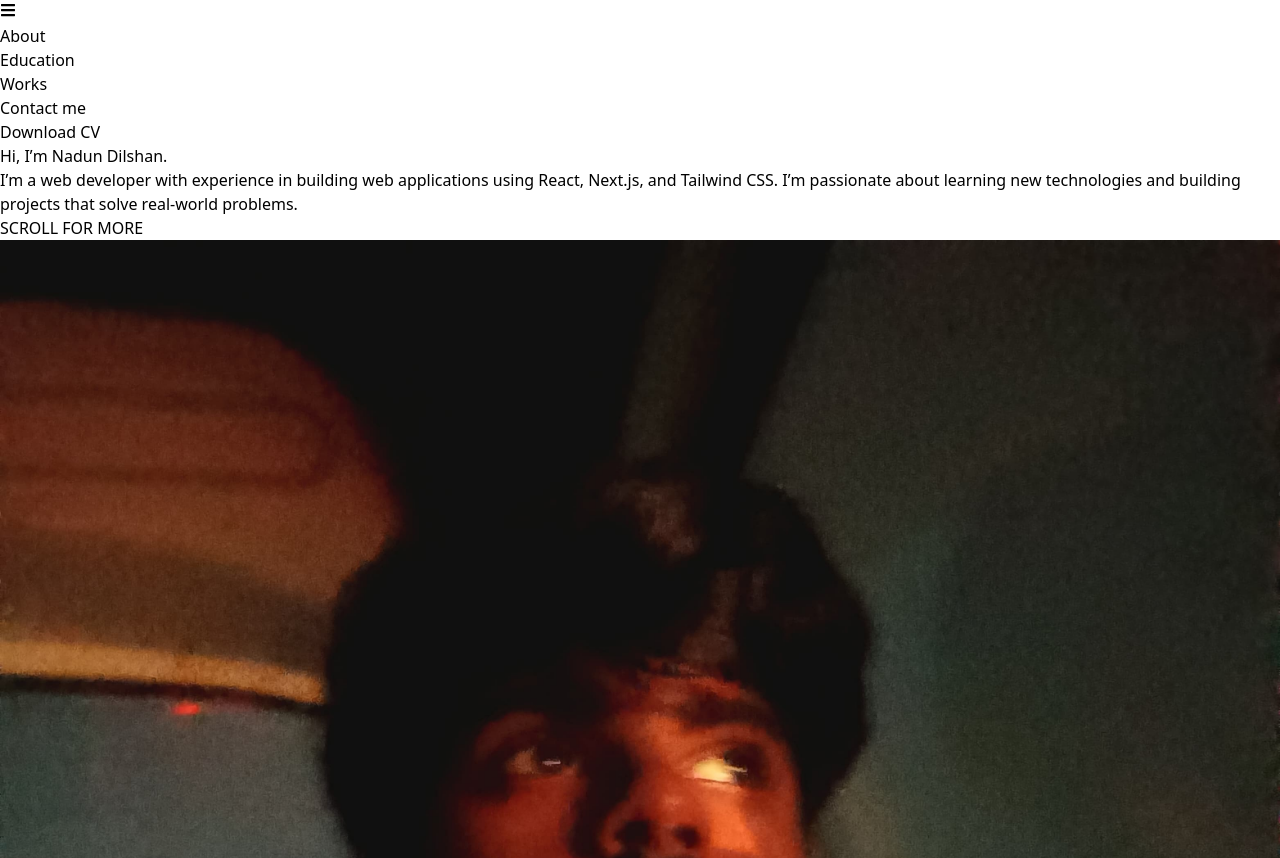
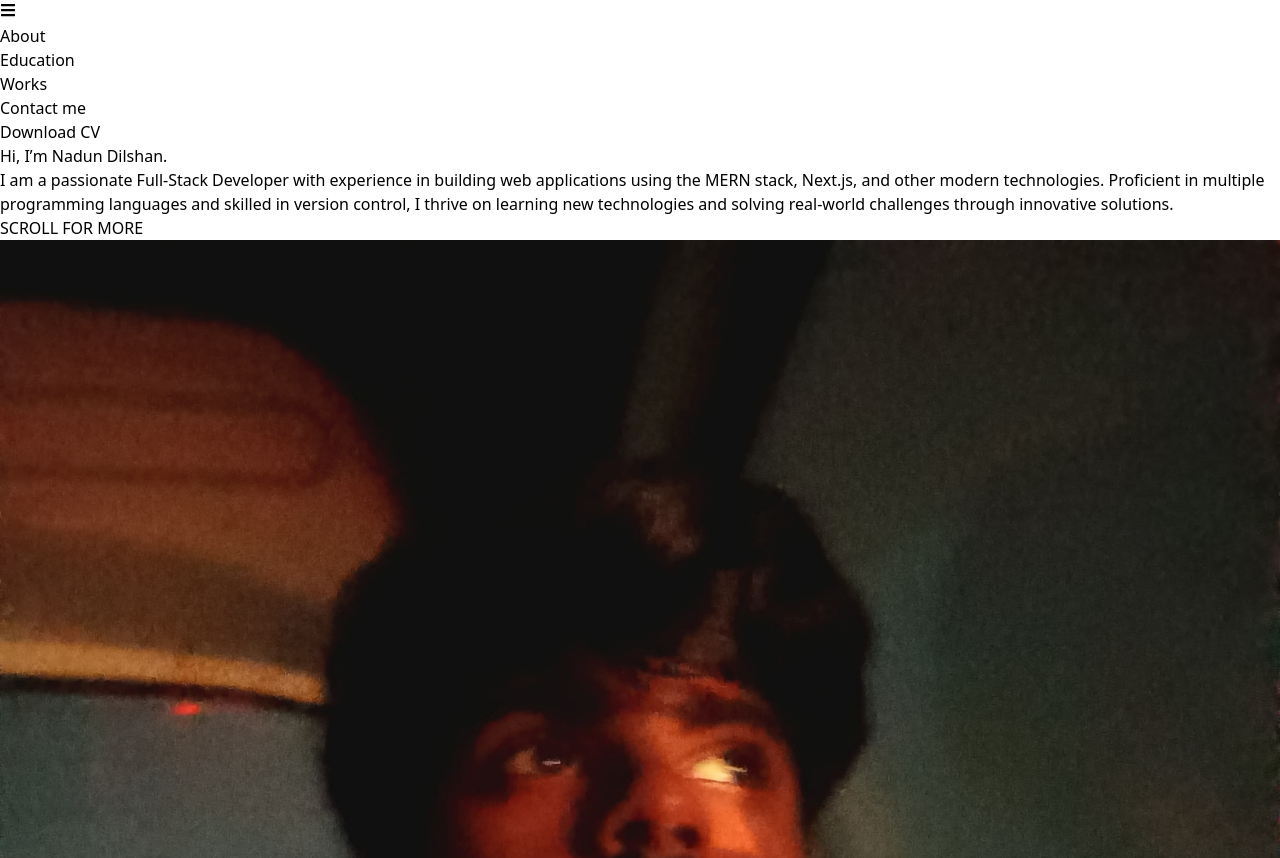
Before and after one commit to nadundilshan0001/Portfolio, a Next.js app: page / in a window 1280 px wide. Shown: the top 858 px of the page. Built offline with nearby package versions, Linux system fonts and the light colour scheme.

Commit message:
Reduce video size and fix other errors

```diff
--- a/src/components/Contact/Contact.jsx
+++ b/src/components/Contact/Contact.jsx
@@ -106,7 +106,7 @@ const Contact = () => {
             initial="hidden"
             whileInView="visible"
             viewport={{ once: true, amount: 0.5 }}
-            transition={{ duration: 0.8, delay: 0.8 }}
+            transition={{ duration: 0.8, delay: 0.2 }}
             variants={fadeInVariant}
             className="mt-10 text-sm text-gray-500"
           >
--- a/src/components/Education/Education.jsx
+++ b/src/components/Education/Education.jsx
@@ -25,7 +25,7 @@ const Education = () => {
   }, []);
 
   return (
-    <section id="education" className="md:py-20 my-10">
+    <section id="education-section" className="md:py-20 my-10">
       <div className="max-w-screen-xl mx-auto px-4">
         <motion.h2
           initial={{ opacity: 0, y: -50 }}
--- a/src/components/Header/Header.jsx
+++ b/src/components/Header/Header.jsx
@@ -84,7 +84,7 @@ const Header = () => {
         >
           <Link
             activeClass="active"
-            to="education"
+            to="education-section"
             spy={true}
             smooth={true}
             offset={50}
--- a/src/components/Work/Work.jsx
+++ b/src/components/Work/Work.jsx
@@ -25,10 +25,10 @@ const Work = () => {
           variants={fadeInVariant}
           className="mb-10"
         >
-          <h2 className="text-3xl font-bold text-center mb-8 border-b-2 border-red-500 inline-block">
+          <h2 className="text-3xl font-bold text-center mb-4 border-b-2 border-red-500 inline-block">
             My Works
           </h2>
-          <p className="text-xl text-gray-600">
+          <p className="text-lg text-gray-600">
             Here are some of my selected works I have done lately. Feel free to
             check them out.
           </p>
--- a/src/pages/About/About.jsx
+++ b/src/pages/About/About.jsx
@@ -39,10 +39,11 @@ const About = () => {
             Hi, Iʼm Nadun Dilshan.
           </h1>
           <p className="text-lg mt-5 md:text-lg">
-            Iʼm a web developer with experience in building web applications
-            using React, Next.js, and Tailwind CSS. Iʼm passionate about
-            learning new technologies and building projects that solve
-            real-world problems.
+            I am a passionate Full-Stack Developer with experience in building
+            web applications using the MERN stack, Next.js, and other modern
+            technologies. Proficient in multiple programming languages and
+            skilled in version control, I thrive on learning new technologies
+            and solving real-world challenges through innovative solutions.
           </p>
           <div className="flex justify-between w-64 gap-2 md:mt-32 my-10">
             <h1 className=" text-slate-700  relative text-sm flex-1 after:ml-2 after:absolute after:top-1/2 after:bg-red-500 after:w-24 after:h-0.5">
```
Also changed, not shown: 1 other file (tests, documents, lock files or other folders).
